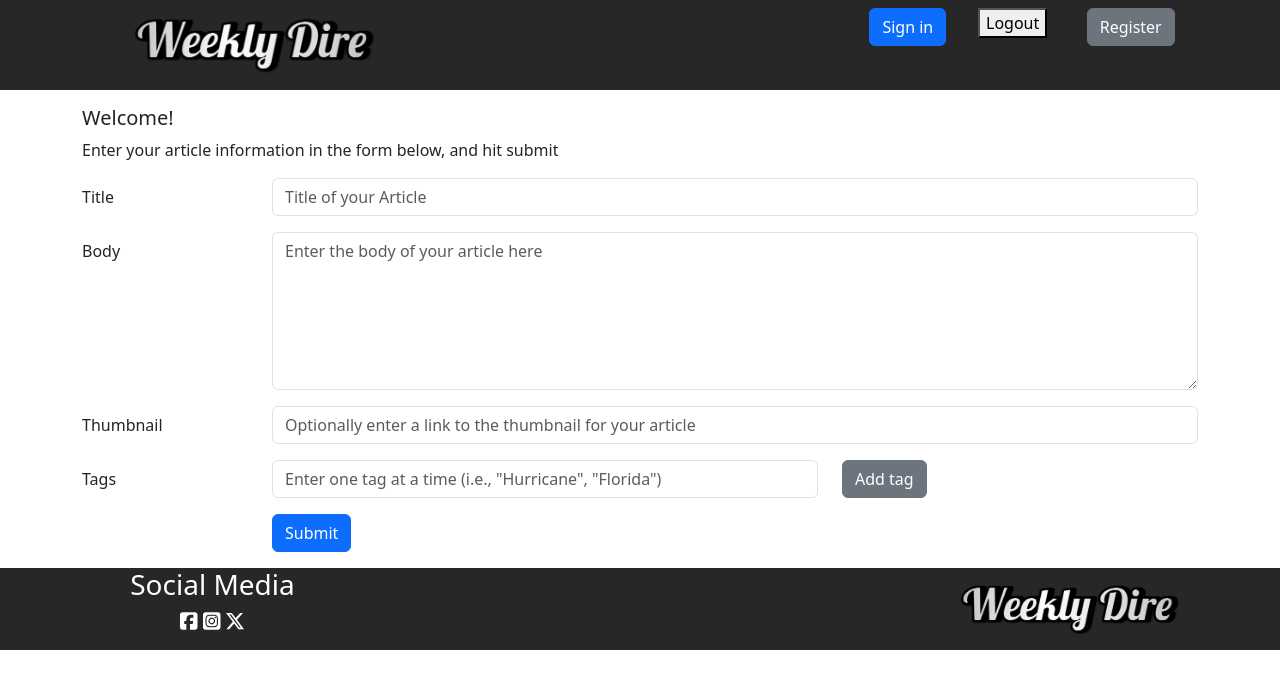
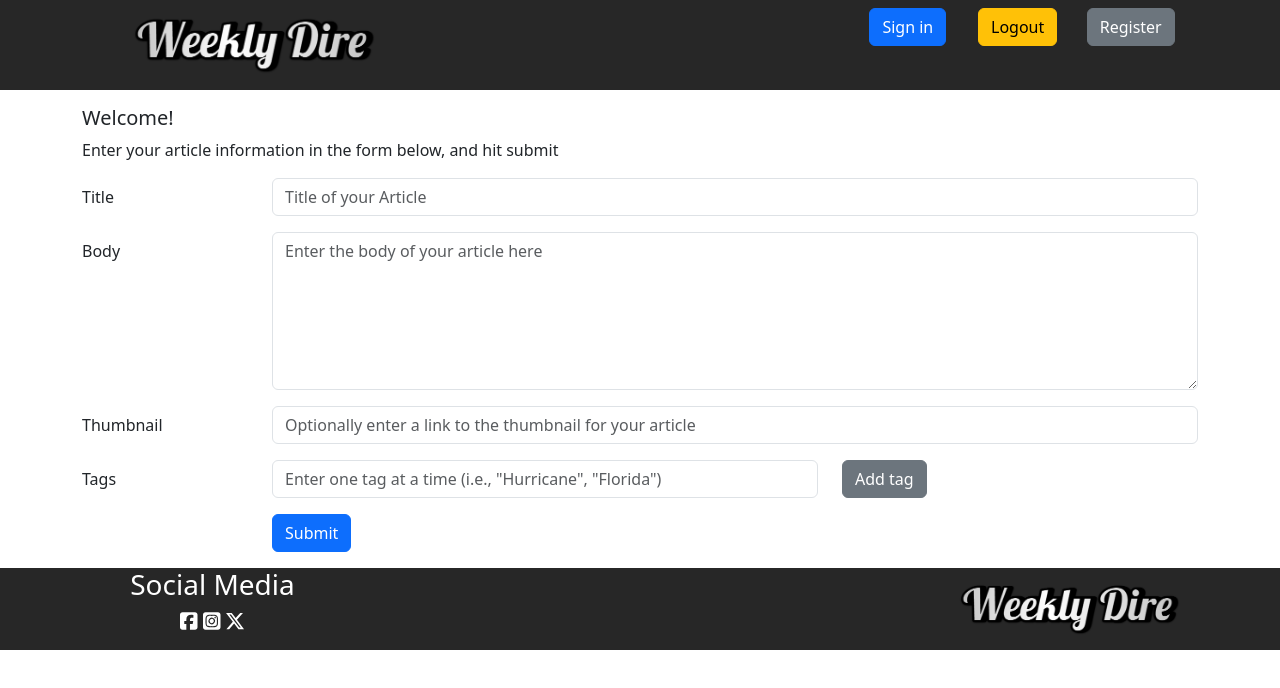
Before and after one commit to drewjtaylor/WeeklyDire, a React (Create React App) app in the folder weeklydire_front_end/: page /write in a window 1280 px wide. Shown: the top 688 px of the page. Built offline with nearby package versions, Linux system fonts and the light colour scheme.

Commit message:
Style logout button

```diff
--- a/weeklydire_front_end/src/Components/Logout.js
+++ b/weeklydire_front_end/src/Components/Logout.js
@@ -9,7 +9,7 @@ const Logout = () => {
     }
 
   return (
-    <button onClick={handleLogout}>Logout</button>
+    <Button color={'warning'} onClick={handleLogout}>Logout</Button>
   )
 }
 
```
